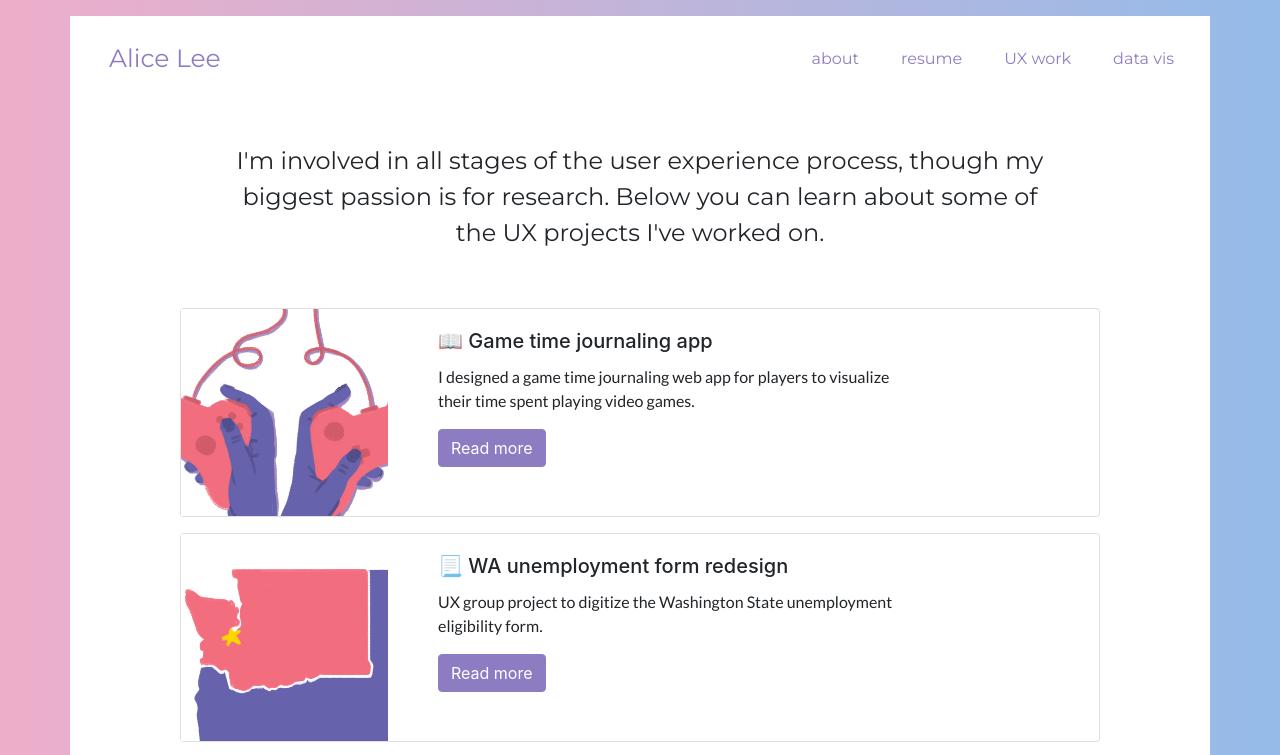
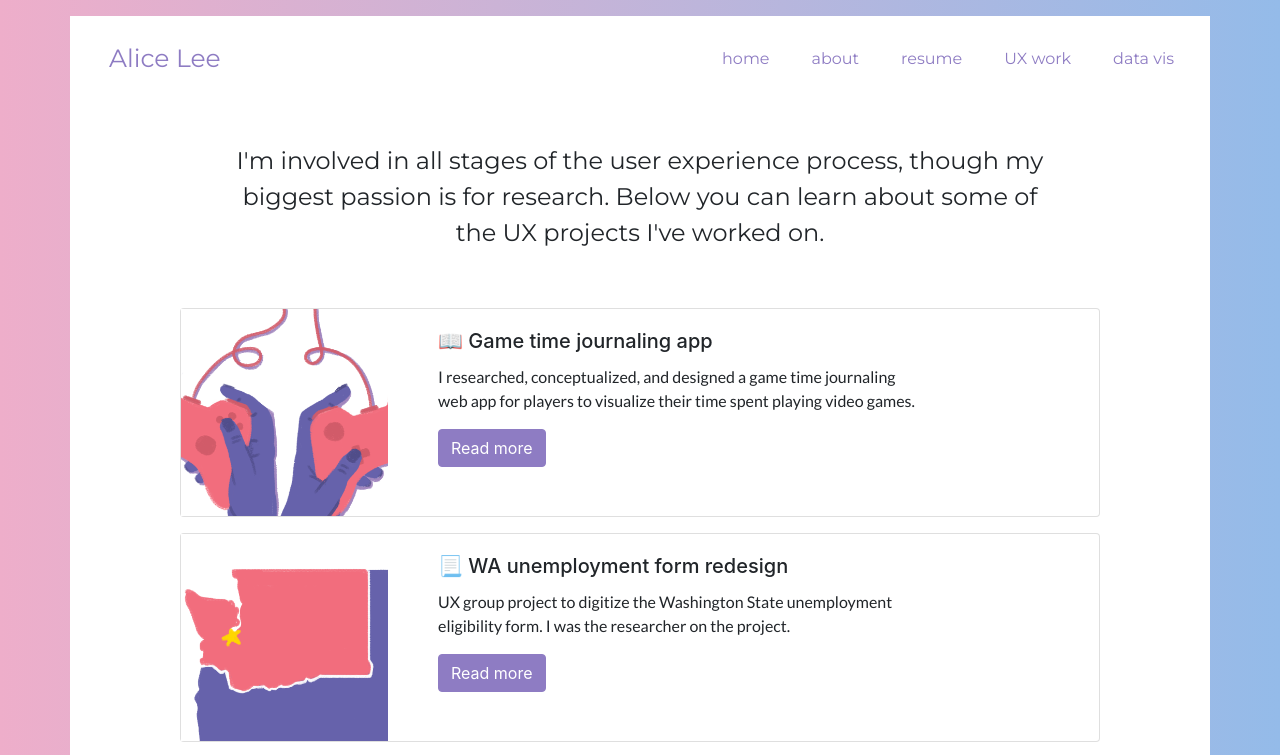
Before and after one commit to jsa-lee/jsa-lee.github.io, a plain HTML site: page ux-projects.html in a window 1280 px wide. Shown: the top 755 px of the page. Drawn offline with nearby package versions, Linux system fonts and the light colour scheme.

Commit message:
Added home button, project description edits, alt text check

```diff
--- a/ux-projects.html
+++ b/ux-projects.html
@@ -29,6 +29,10 @@
       <ul class="nav d-flex">
         <li class="nav-item ml-3 mr-auto mt-3 p-2">
           <p class="homelink"><a class="title" href="index.html">Alice Lee</a></p>
+        </li>
+
+        <li class="nav-item mt-3 p-2">
+          <a class="btn btn-link" href="index.html">home</a>
         </li>
 
         <li class="nav-item mt-3 p-2">
@@ -77,8 +81,8 @@
                     <div class="col-md-7">
                         <div class="card-body">
                             <h5 class="card-title">&#128214 Game time journaling app</h5>
-                            <p class="card-text">I designed a game time journaling web app for players to visualize
-                                their time spent playing video games.</p>
+                            <p class="card-text">I researched, conceptualized, and designed a game time journaling web app
+                              for players to visualize their time spent playing video games.</p>
 
                             <a href="game-journal.html" class="btn btn-primary">Read more</a>
                         </div>
@@ -113,7 +117,7 @@
                       <div class="card-body">
                           <h5 class="card-title">&#128195 WA unemployment form redesign</h5>
                           <p class="card-text">UX group project to digitize the Washington State unemployment
-                            eligibility form.</p>
+                            eligibility form. I was the researcher on the project.</p>
 
                           <a href="eligibility-form.html" class="btn btn-primary">Read more</a>
                       </div>
```
Also changed, not shown: about.html (+5 -1 lines), changelog.html (+1 -1 lines), data-vis.html (+4 -0 lines), eligibility-form.html (+4 -0 lines), game-journal.html (+4 -0 lines), index.html (+6 -2 lines), seattle-wages.html (+4 -0 lines), smashgg.html (+4 -0 lines), wa-housing.html (+5 -1 lines).
